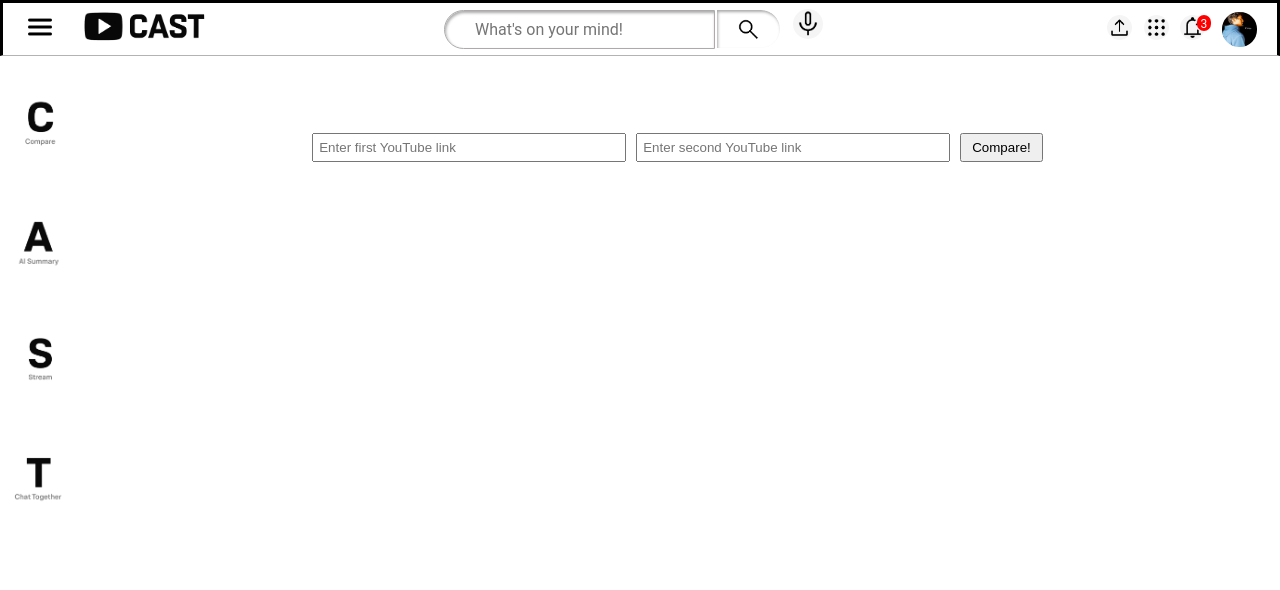
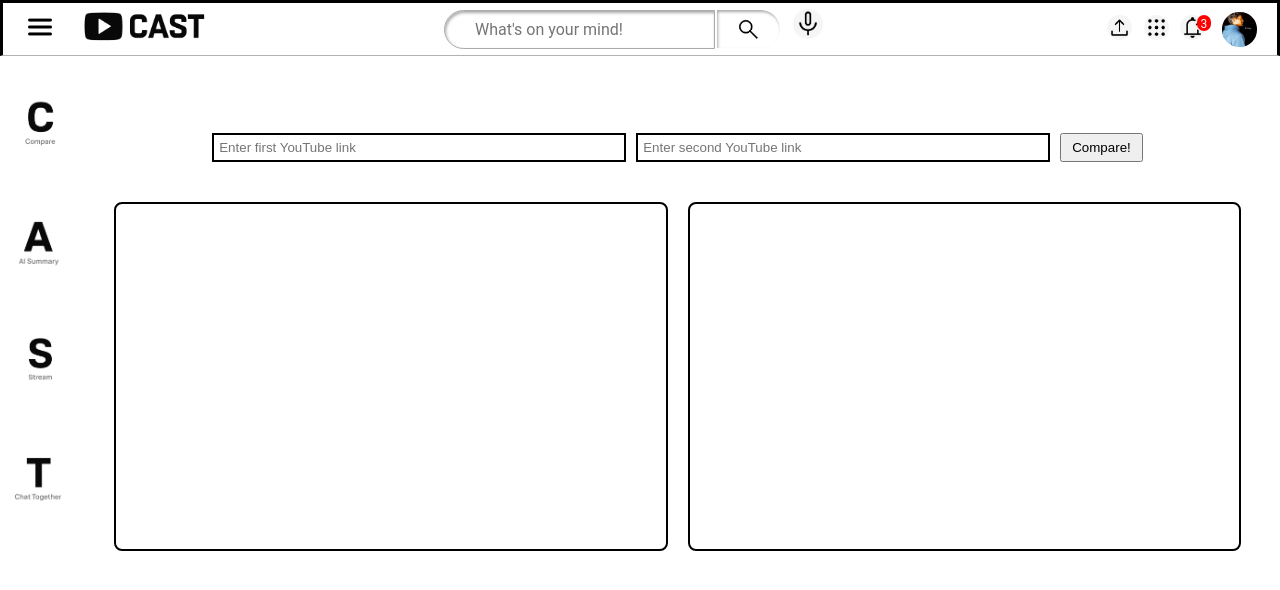
Before and after one commit to teja-thodeti/CAST, a plain HTML site: page compare.html in a window 1280 px wide. Drawn offline with Linux system fonts and the light colour scheme.

Commit message:
Added border color to input box in compare secrtion

```diff
--- a/compare.css
+++ b/compare.css
@@ -7,11 +7,14 @@
         }
 
         .video-compare {
-            width: 48%;
-            display: flex;
-            flex-direction: column;
-            align-items: center;
-        }
+        width: 48%;
+        display: flex;
+        flex-direction: column;
+        align-items: center;
+        border: 2px solid black;
+        border-radius: 8px;
+    }
+
 
         .video-compare iframe {
             width: 100%;
@@ -41,11 +44,13 @@
             justify-content: center;
             margin-bottom: 20px;
             flex-wrap: wrap;
+
         }
 
         .input-container input {
             padding: 5px;
-            width: 300px;
+            width: 400px;
+            border: 2px solid black;
         }
 
         .input-container button {
```
